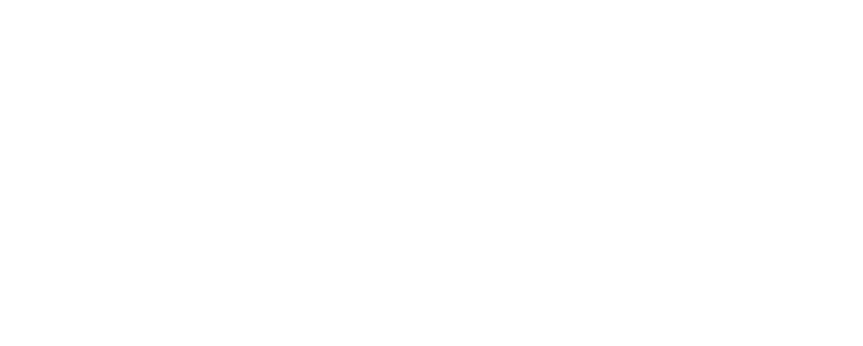
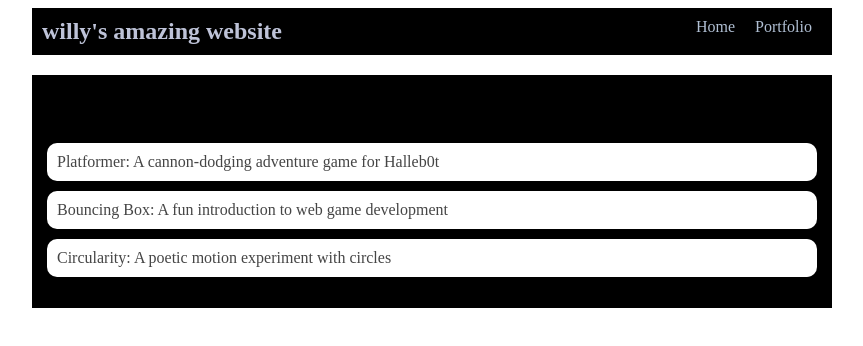
Before and after one commit to flookarctic/flookarctic.github.io, a plain HTML site: page portfolio.html in a window 1280 px wide. Shown: the whole page, without its empty margins (208-1071 px from the left). Drawn offline with Linux system fonts and the light colour scheme.

Commit message:
add portfolio page to website

```diff
--- a/portfolio.html
+++ b/portfolio.html
@@ -0,0 +1,42 @@
+<!DOCTYPE html>
+<html>
+  <head>
+    <title>big willy's work</title>
+    <link rel="stylesheet" href="style.css" />
+  </head>
+
+  <body>
+    <!-- All content goes here -->
+    <div id="all-contents">
+      <nav>
+        <h1>willy's amazing website</h1>
+        <ul id="nav-ul">
+         <li class="nav-li">
+         <a href="index.html">Home</a>
+         </li>
+         <li class="nav-li">
+         <a href="portfolio.html">Portfolio</a>
+         </li>
+
+        </ul>
+      </nav>
+
+      <main>
+       <div class="content">
+         <h1>Portfolio</h1>
+        <ul id="portfolio">
+         <li>
+          <a href="fsd-projects/platformer/">Platformer: A cannon-dodging adventure game for Halleb0t</a>
+         </li>
+         <li>
+          <a href="fsd-projects/bouncing-box/">Bouncing Box: A fun introduction to web game development</a>
+         </li>
+         <li>
+          <a href="fsd-projects/circularity/">Circularity: A poetic motion experiment with circles</a>
+         </li>
+        </ul>
+       </div>
+      </main>
+    </div>
+  </body>
+</html>
--- a/style.css
+++ b/style.css
@@ -2,7 +2,7 @@ ody {
     background: rgb(125, 198, 205);
     color: rgb(0, 0, 0);
     padding: 10px;
-    font-family: Arial, sans-serif;
+    font-family: Impact, Haettenschweiler, 'Arial Narrow Bold', sans-serif;
 }
 
 #all-contents {
@@ -79,3 +79,28 @@ h2, h3 {
 div {
     color:rgb(156, 189, 212)
 }
+/* Portfolio styles */
+.content h1 {
+  color: black;
+}
+
+#portfolio {
+  list-style-type: none;
+  padding-left: 0;
+}
+
+#portfolio li {
+  background: #fff;
+  padding: 10px;
+  border-radius: 10px;
+  margin-bottom: 10px;
+}
+
+#portfolio li:hover {
+  background: #eee;
+}
+
+#portfolio a {
+  text-decoration: none;
+  color: #454545;
+}
```
